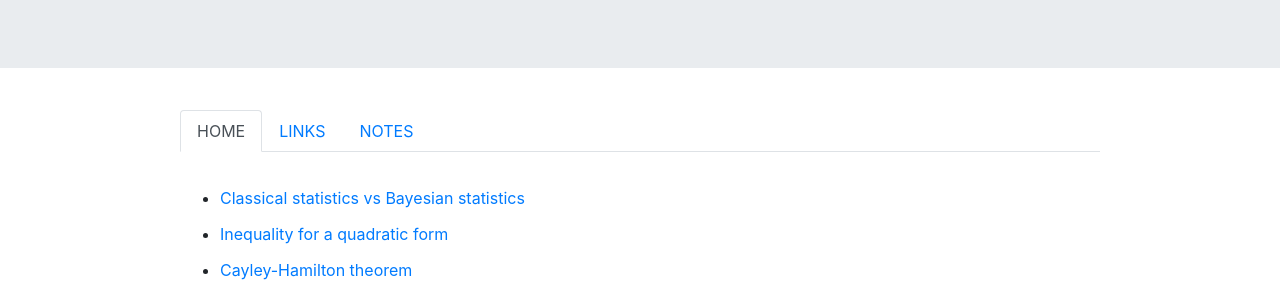
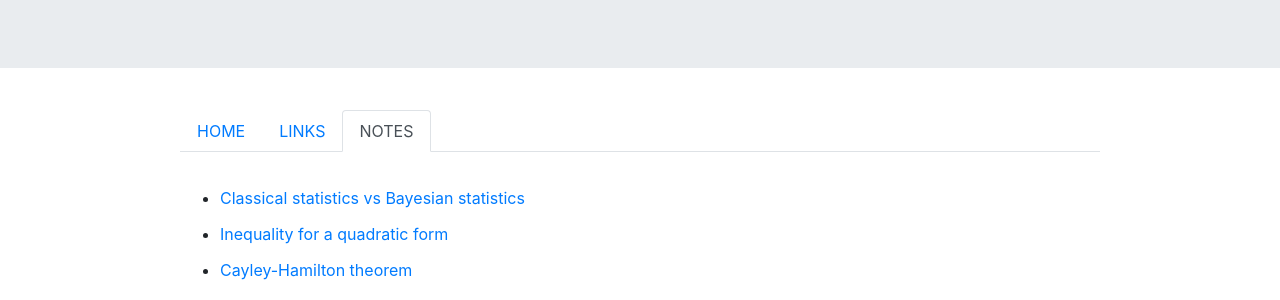
Before and after one commit to ningtian/ningtian.github.io, a Jekyll site: the page notes/index.html, which Jekyll copies as it is, in a window 1280 px wide. Shown: the part 154-454 px from the top of the page. Built offline with Jekyll 4.4.1, drawn with Linux system fonts in a browser that asks for light colours.

Commit message:
Update index.html

```diff
--- a/notes/index.html
+++ b/notes/index.html
@@ -71,13 +71,13 @@ ul li { padding: 6px 0px; }
 
     <ul class="nav nav-tabs">
       <li class="nav-item">
-      <a class="nav-link active" href="/">HOME</a>
+      <a class="nav-link " href="/">HOME</a>
       </li>
       <li class="nav-item">
       <a class="nav-link" href="/links">LINKS</a>
       </li>
       <li class="nav-item">
-      <a class="nav-link" href="/notes">NOTES</a>
+      <a class="nav-link active" href="/notes">NOTES</a>
       </li>
     </ul>
 
```
